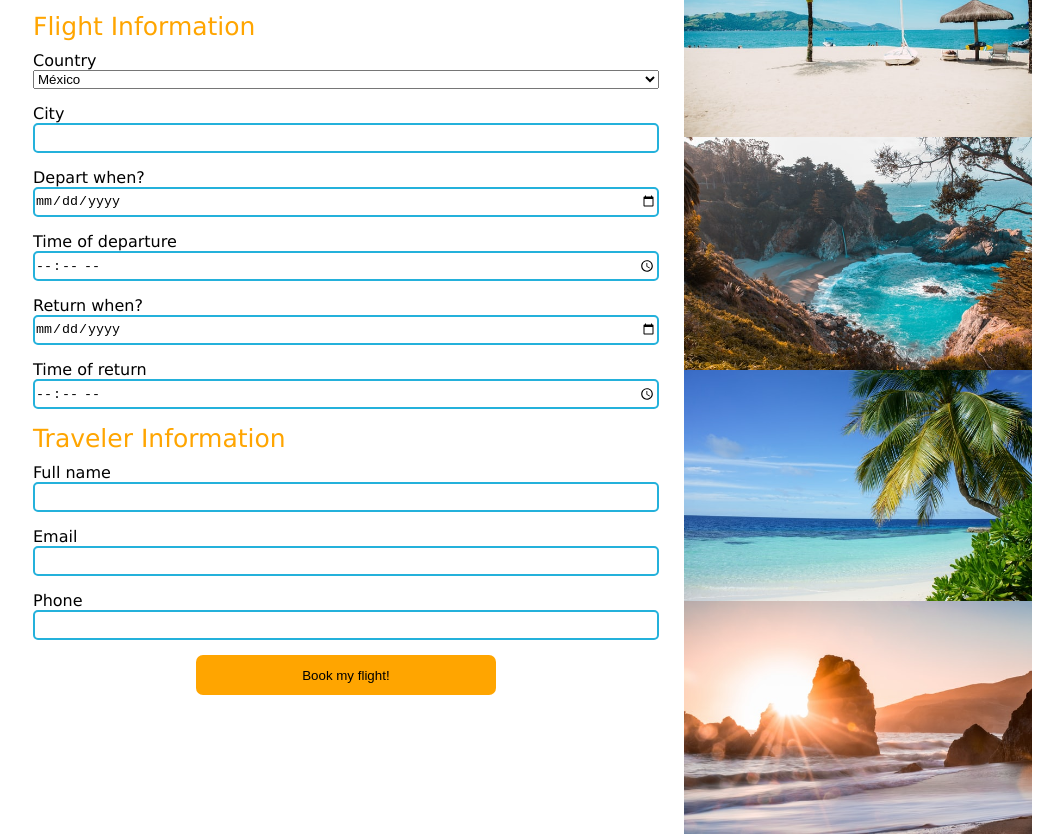
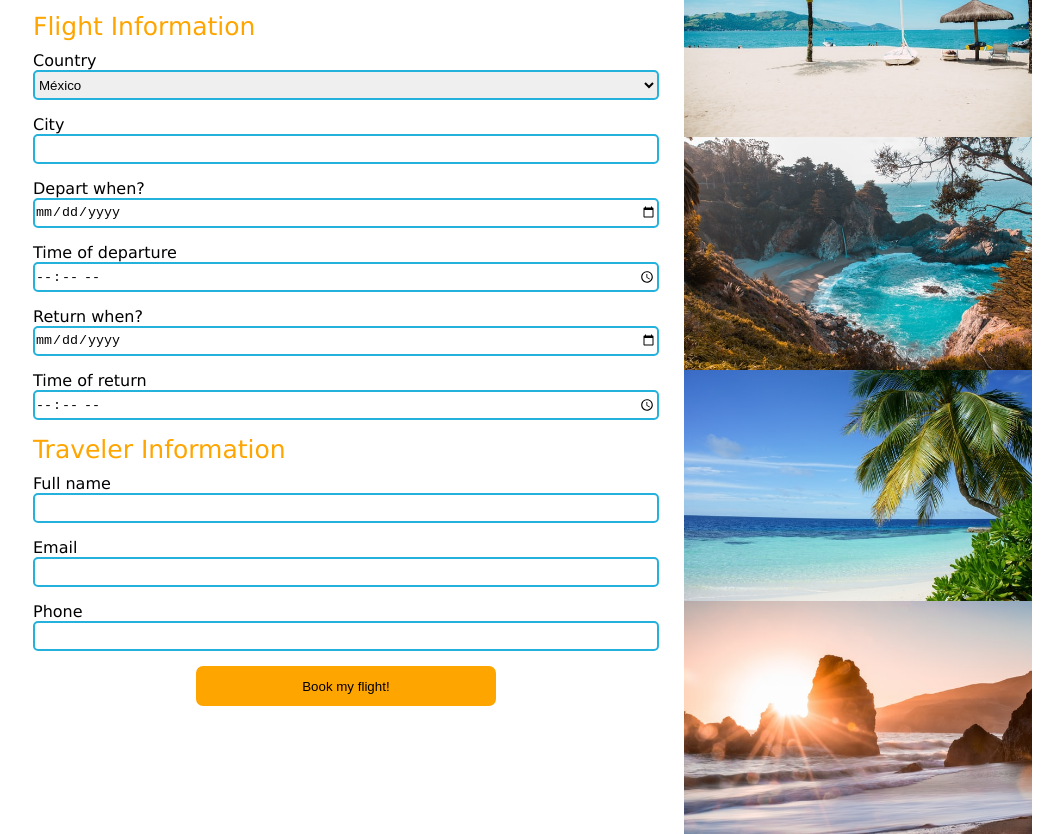
Before and after one commit to ccm-codeit/cursoHTMLCSS, a plain HTML site: page index.html in a window 1280 px wide. Shown: the part 95-929 px from the top of the page, without its empty margins (120-1183 px from the left). Drawn offline with Linux system fonts and the light colour scheme.

Commit message:
Update styles.css

```diff
--- a/styles.css
+++ b/styles.css
@@ -69,3 +69,8 @@ button {
   width: 300px;
   margin: 0 auto;
 }
+select {
+  height: 30px;
+  border: 2px solid rgb(36, 177, 219);
+  border-radius: 5px;
+}
```
